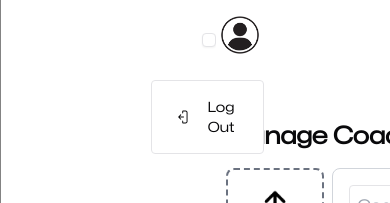
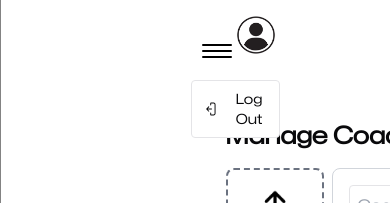
Before and after one commit to Nemi35/sport_Faculty, a Next.js app: page /dashboard/profile in a window 390 px wide. Both pictures are taken after a click on the link 239 px from the left and 40 px from the top of the page. Shown: the top 203 px of the page. Built offline with nearby package versions, Linux system fonts and the light colour scheme; no server answers.

Commit message:
UI changes (#12)

```diff
--- a/src/app/(admin)/dashboard/profile/CoachForm.tsx
+++ b/src/app/(admin)/dashboard/profile/CoachForm.tsx
@@ -1,7 +1,8 @@
 "use client";
 import { useState } from "react";
 import Image from "next/image";
-import upload from "@/assets/upload.png";
+import upload from '@/assets/upload.png'
+import { Input } from "postcss";
 
 interface CoachFormProps {
   initialData?: { id?: string; name: string; title: string; image: string };
@@ -9,7 +10,7 @@ interface CoachFormProps {
     id?: string;
     name: string;
     title: string;
-    image: File | string;
+    image: string;
   }) => void;
 }
 
--- a/src/app/(admin)/dashboard/profile/page.tsx
+++ b/src/app/(admin)/dashboard/profile/page.tsx
@@ -82,7 +82,7 @@ export default function CoachAdmin() {
   };
 
   return (
-    <div className="max-w-4xl mx-auto p-6">
+    <div className="max-w-4xl mx-auto p-6 ">
       <h2 className="text-2xl font-bold mb-4">Manage Coaches</h2>
 
       {/* Form */}
--- a/src/components/ui/Header/DropdownUser.tsx
+++ b/src/components/ui/Header/DropdownUser.tsx
@@ -79,7 +79,7 @@ const DropdownUser = () => {
         <div className="absolute right-0 mt-4 flex w-62.5 flex-col rounded-sm border border-stroke bg-white shadow-default dark:border-strokedark dark:bg-boxdark">
           <button
             onClick={handleLogout}
-            className="flex items-center gap-3.5 px-6 py-4 text-sm font-medium duration-300 ease-in-out hover:text-primary lg:text-base"
+            className="flex items-center gap-3.5 py-2 px-3 text-sm font-medium duration-300 ease-in-out hover:text-primary lg:text-base hover:bg-gray-100"
           >
             <svg
               className="fill-current"
--- a/src/components/ui/Header/index.tsx
+++ b/src/components/ui/Header/index.tsx
@@ -17,7 +17,8 @@ const Header = (props: {
               e.stopPropagation();
               props.setSidebarOpen(!props.sidebarOpen);
             }}
-            className="z-99999 block rounded-sm border border-stroke bg-white p-1.5 shadow-sm dark:border-strokedark dark:bg-boxdark lg:hidden"
+            className="w-[30px] h-[30px] p-0 border-0"
+            // className="z-99999 block rounded-sm border border-stroke bg-white p-1.5 shadow-sm dark:border-strokedark dark:bg-boxdark lg:hidden"
           >
             <span className="relative block h-5.5 w-5.5 cursor-pointer">
               <span className="du-block absolute right-0 h-full w-full">
```
